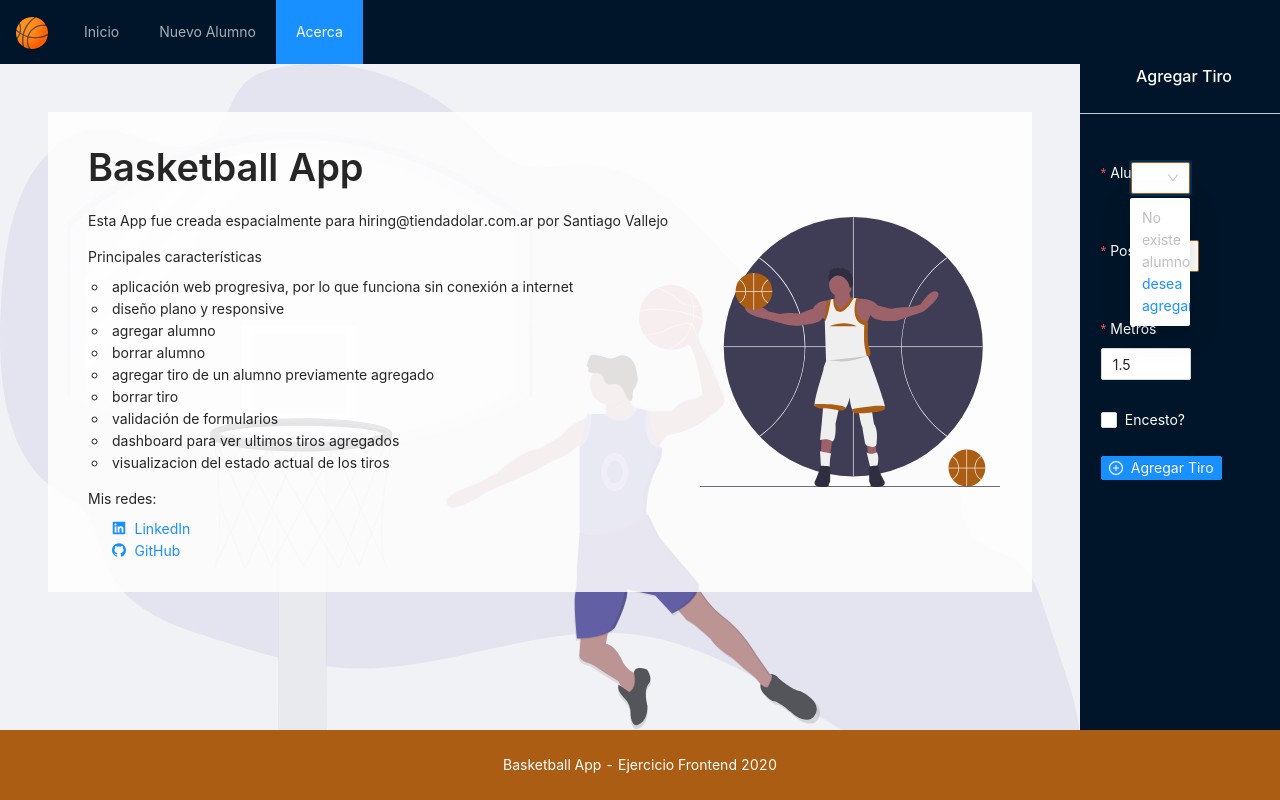
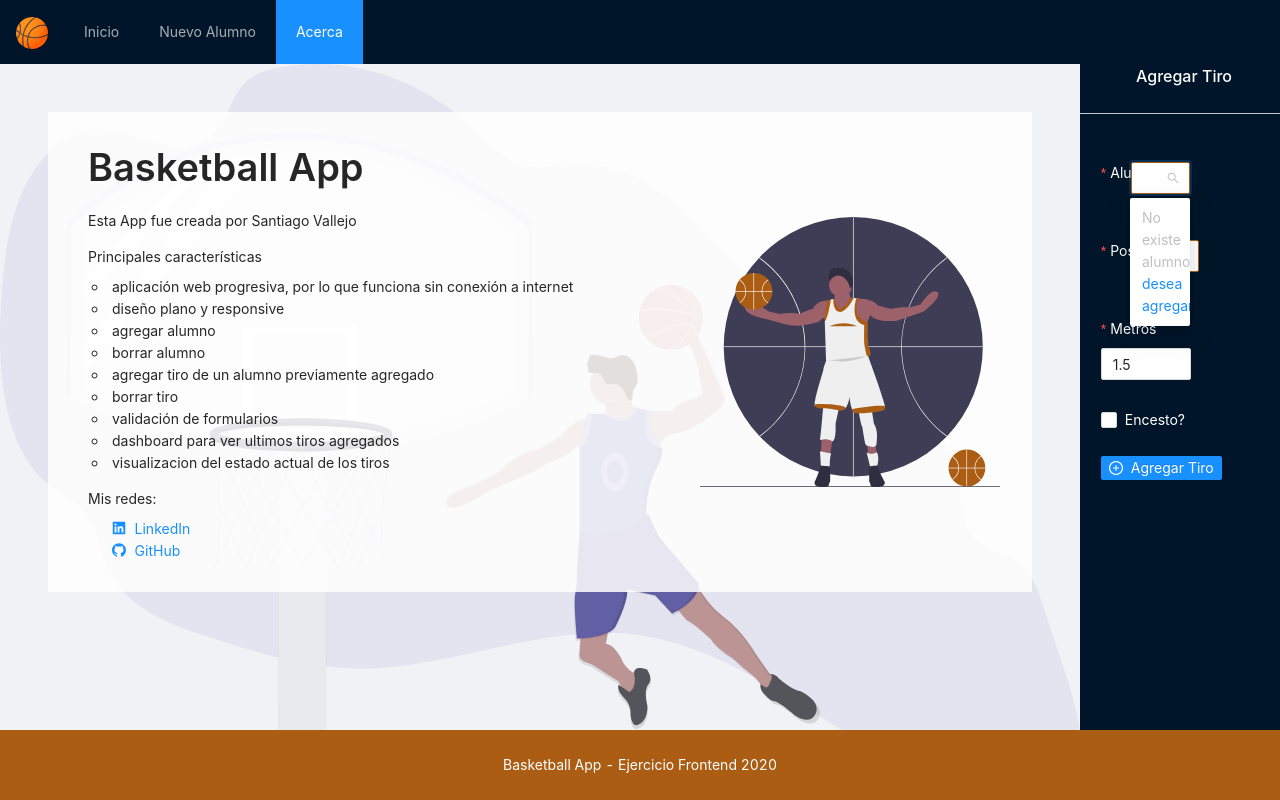
Before and after one commit to sunteago/basketball-app, a React (Create React App) app: page /#/about in a window 1280 px wide. Built offline with nearby package versions, Linux system fonts and the light colour scheme.

Commit message:
Update index.js

```diff
--- a/src/pages/About/index.js
+++ b/src/pages/About/index.js
@@ -12,8 +12,7 @@ function About() {
     <div className={classes.About}>
       <Title style={{ overflowWrap: "normal" }}>Basketball App</Title>
       <Paragraph>
-        Esta App fue creada espacialmente para{" "}
-        <span>hiring@tiendadolar.com.ar</span> por <span>Santiago Vallejo</span>
+        Esta App fue creada por <span>Santiago Vallejo</span>
       </Paragraph>
       <Paragraph>
         Principales características
```
